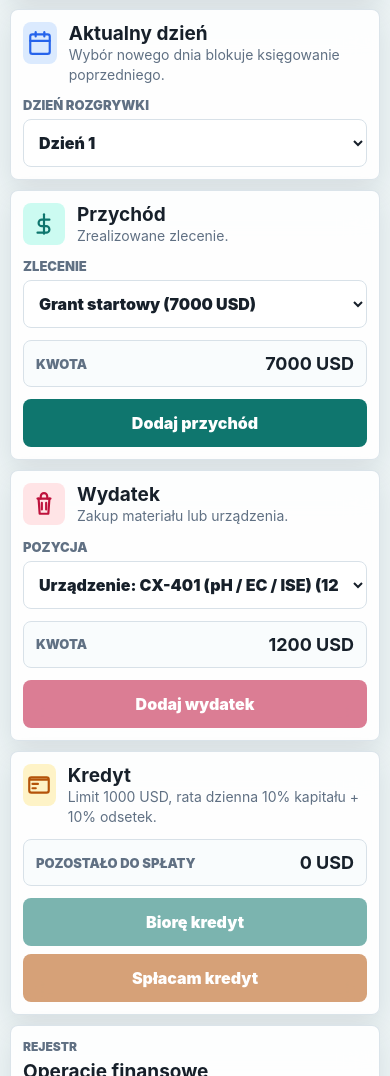
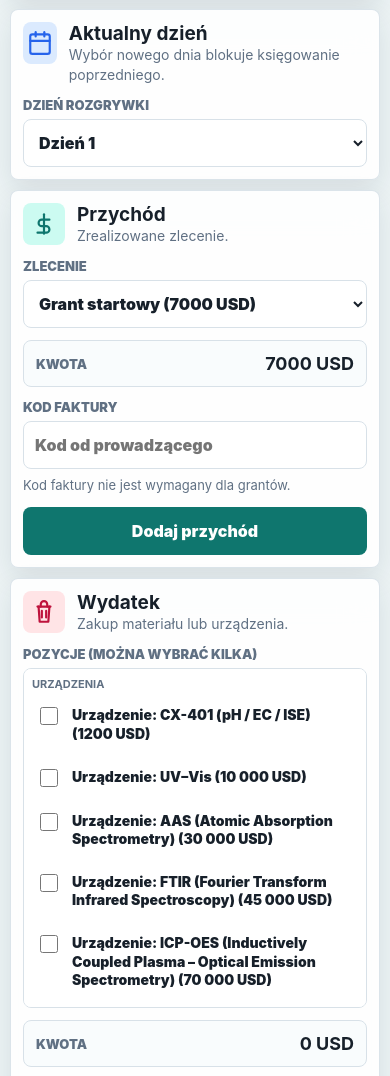
Before and after one commit to 66jurgor-dev/Finanse, a plain HTML site: page index.html in a window 390 px wide. Shown: the part 300-1376 px from the top of the page. Drawn offline with Linux system fonts and the light colour scheme.

Commit message:
Add files via upload

```diff
--- a/finance-data.js
+++ b/finance-data.js
@@ -3,182 +3,218 @@ window.financeData = {
     {
       "id": "E1",
       "name": "E1 - Kontrola odczynu wody powierzchniowej – rzeka Prądnik (Kraków)",
-      "amount": 3400
+      "amount": 3400,
+      "invoiceCode": "482"
     },
     {
       "id": "E2",
       "name": "E2 - Ocena mineralizacji wody gruntowej – okolice Olkusza",
-      "amount": 3500
+      "amount": 3500,
+      "invoiceCode": "739"
     },
     {
       "id": "E3",
       "name": "E3 - Wstępna kwalifikacja wody zbiornika – Zbiornik Dobczycki",
-      "amount": 3600
+      "amount": 3600,
+      "invoiceCode": "156"
     },
     {
       "id": "I4",
       "name": "I4 - Kontrola pH ścieku technologicznego – Strefa Przemysłowa Skawina",
-      "amount": 3900
+      "amount": 3900,
+      "invoiceCode": "904"
     },
     {
       "id": "I5",
       "name": "I5 - Kontrola przewodności wody obiegowej – elektrociepłownia Łęg",
-      "amount": 4100
+      "amount": 4100,
+      "invoiceCode": "317"
     },
     {
       "id": "I6",
       "name": "I6 - Oznaczenie jonów w ścieku laboratoryjnym – kampus akademicki Kraków",
-      "amount": 4200
+      "amount": 4200,
+      "invoiceCode": "668"
     },
     {
       "id": "E7",
       "name": "E7 - Kontrola przewodności wody rzecznej – rzeka Raba (rejon Myślenic)",
-      "amount": 3800
+      "amount": 3800,
+      "invoiceCode": "245"
     },
     {
       "id": "E8",
       "name": "E8 - Oznaczenie azotanów w wodzie powierzchniowej – rzeka Wisła (odcinek miejski)",
-      "amount": 5800
+      "amount": 5800,
+      "invoiceCode": "813"
     },
     {
       "id": "E9",
       "name": "E9 - Oznaczenie fosforanów w wodzie zbiornika – Zbiornik Czorsztyński",
-      "amount": 6000
+      "amount": 6000,
+      "invoiceCode": "591"
     },
     {
       "id": "E10",
       "name": "E10 - Oznaczenie żelaza ogólnego w wodzie gruntowej – rejon Bochni",
-      "amount": 6200
+      "amount": 6200,
+      "invoiceCode": "426"
     },
     {
       "id": "I11",
       "name": "I11 - Kontrola fenoli w ścieku przemysłowym – zakład chemiczny Oświęcim",
-      "amount": 6800
+      "amount": 6800,
+      "invoiceCode": "970"
     },
     {
       "id": "I12",
       "name": "I12 - Oznaczenie chromu(VI) w ścieku technologicznym – galwanizernia Kraków",
-      "amount": 7000
+      "amount": 7000,
+      "invoiceCode": "184"
     },
     {
       "id": "E13",
       "name": "E13 - Oznaczenie barwy wody po uzdatnianiu – SUW Raba",
-      "amount": 5900
+      "amount": 5900,
+      "invoiceCode": "635"
     },
     {
       "id": "I14",
       "name": "I14 - Kontrola związków organicznych w wodzie obiegowej – elektrociepłownia Skawina",
-      "amount": 6600
+      "amount": 6600,
+      "invoiceCode": "721"
     },
     {
       "id": "E15",
       "name": "E15 - Oznaczenie manganu w wodzie surowej – ujęcie Krzeszowice",
-      "amount": 6100
+      "amount": 6100,
+      "invoiceCode": "368"
     },
     {
       "id": "E17",
       "name": "E17 - Oznaczenie ołowiu w glebie z terenu zielonego – park miejski Kraków",
-      "amount": 8700
+      "amount": 8700,
+      "invoiceCode": "857"
     },
     {
       "id": "E18",
       "name": "E18 - Oznaczenie kadmu w osadach dennych – rzeka Skawa",
-      "amount": 8900
+      "amount": 8900,
+      "invoiceCode": "294"
     },
     {
       "id": "E19",
       "name": "E19 - Oznaczenie cynku w glebie rolniczej – okolice Proszowic",
-      "amount": 9000
+      "amount": 9000,
+      "invoiceCode": "612"
     },
     {
       "id": "I20",
       "name": "I20 - Oznaczenie niklu w ścieku przemysłowym – zakład metalowy Skawina",
-      "amount": 9600
+      "amount": 9600,
+      "invoiceCode": "438"
     },
     {
       "id": "I21",
       "name": "I21 - Oznaczenie miedzi w ścieku technologicznym – galwanizernia Nowa Huta",
-      "amount": 9800
+      "amount": 9800,
+      "invoiceCode": "785"
     },
     {
       "id": "I22",
       "name": "I22 - Identyfikacja składników gazowych w spalinach kotła – ciepłownia miejska",
-      "amount": 9200
+      "amount": 9200,
+      "invoiceCode": "529"
     },
     {
       "id": "I23",
       "name": "I23 - Kontrola emisji gazowych z instalacji technologicznej – zakład chemiczny Tarnów",
-      "amount": 10200
+      "amount": 10200,
+      "invoiceCode": "943"
     },
     {
       "id": "E24",
       "name": "E24 - Charakterystyka gazów glebowych z warstwy przypowierzchniowej – Pustynia Błędowska",
-      "amount": 8600
+      "amount": 8600,
+      "invoiceCode": "276"
     },
     {
       "id": "I25",
       "name": "I25 - Przesiewowa analiza gazu procesowego – instalacja chemiczna",
-      "amount": 8600
+      "amount": 8600,
+      "invoiceCode": "694"
     },
     {
       "id": "I26",
       "name": "I26 - Analiza składu gazów odlotowych z reaktora – zakład chemiczny Oświęcim",
-      "amount": 10000
+      "amount": 10000,
+      "invoiceCode": "351"
     },
     {
       "id": "E27",
       "name": "E27 - Wielopierwiastkowa analiza gleby z terenu zurbanizowanego – Kraków",
-      "amount": 14500
+      "amount": 14500,
+      "invoiceCode": "808"
     },
     {
       "id": "E28",
       "name": "E28 - Wielopierwiastkowa analiza osadów dennych – rzeka Dunajec",
-      "amount": 15000
+      "amount": 15000,
+      "invoiceCode": "167"
     },
     {
       "id": "E29",
       "name": "E29 - Analiza składu pierwiastkowego popiołu – instalacja energetyczna",
-      "amount": 15500
+      "amount": 15500,
+      "invoiceCode": "734"
     },
     {
       "id": "I30",
       "name": "I30 - Kontrola metali w ścieku przemysłowym po oczyszczaniu",
-      "amount": 16500
+      "amount": 16500,
+      "invoiceCode": "489"
     },
     {
       "id": "I31",
       "name": "I31 - Wielopierwiastkowa analiza wody technologicznej – obieg zamknięty",
-      "amount": 16800
+      "amount": 16800,
+      "invoiceCode": "902"
     },
     {
       "id": "I32",
       "name": "I32 - Analiza pierwiastkowa koncentratu procesowego – zakład przeróbczy",
-      "amount": 17500
+      "amount": 17500,
+      "invoiceCode": "213"
     },
     {
       "id": "E33",
       "name": "E33 - Oznaczenie metali w biomasie odpadowej – instalacja energetyczna",
-      "amount": 15200
+      "amount": 15200,
+      "invoiceCode": "560"
     },
     {
       "id": "I34",
       "name": "I34 - Kontrola składu pierwiastkowego surowca wtórnego – linia recyklingu",
-      "amount": 17000
+      "amount": 17000,
+      "invoiceCode": "647"
     },
     {
       "id": "E35",
       "name": "E35 - Oznaczenie LZO w powietrzu glebowym – teren poprzemysłowy",
-      "amount": 45000
+      "amount": 45000,
+      "invoiceCode": "395"
     },
     {
       "id": "E36",
       "name": "E36 - Analiza emisji LZO z osadów ściekowych",
-      "amount": 45000
+      "amount": 45000,
+      "invoiceCode": "871"
     },
     {
       "id": "E37",
       "name": "E37 - Oznaczenie LZO w gazach porowych składowiska odpadów",
-      "amount": 45000
+      "amount": 45000,
+      "invoiceCode": "628"
     },
     {
       "id": "G1",
--- a/finanse.css
+++ b/finanse.css
@@ -222,6 +222,78 @@ select:focus,
 input:focus {
   border-color: var(--blue);
   box-shadow: 0 0 0 3px rgba(37, 99, 235, 0.14);
+}
+
+input.invalid {
+  border-color: var(--rose);
+  box-shadow: 0 0 0 3px rgba(190, 18, 60, 0.12);
+}
+
+.code-feedback {
+  margin-top: -4px;
+  color: var(--muted);
+  font-size: 12px;
+  line-height: 1.35;
+}
+
+.code-feedback.error {
+  color: var(--rose);
+  font-weight: 800;
+}
+
+.expense-choice-list {
+  max-height: 270px;
+  overflow: auto;
+  border: 1px solid var(--line);
+  border-radius: 8px;
+  background: var(--paper);
+  padding: 8px;
+}
+
+.expense-choice-group {
+  display: grid;
+  gap: 5px;
+}
+
+.expense-choice-group + .expense-choice-group {
+  margin-top: 10px;
+  padding-top: 10px;
+  border-top: 1px solid var(--line);
+}
+
+.expense-choice-group > strong {
+  color: var(--muted);
+  font-size: 11px;
+  text-transform: uppercase;
+}
+
+.expense-choice {
+  display: grid;
+  grid-template-columns: 20px minmax(0, 1fr);
+  gap: 8px;
+  align-items: start;
+  border-radius: 6px;
+  padding: 7px;
+  color: var(--ink);
+  font-size: 13px;
+  line-height: 1.3;
+  text-transform: none;
+}
+
+.expense-choice:hover {
+  background: #f3f7f8;
+}
+
+.expense-choice input {
+  width: 16px;
+  min-height: 16px;
+  margin: 1px 0 0;
+  padding: 0;
+}
+
+.expense-choice.disabled {
+  background: #eef2f6;
+  color: #94a3b8;
 }
 
 option:disabled {
@@ -634,12 +706,31 @@ th:nth-child(4) {
     font-size: 16px;
   }
 
+  .expense-choice-list {
+    max-height: 340px;
+  }
+
+  .expense-choice {
+    grid-template-columns: 24px minmax(0, 1fr);
+    padding: 10px 8px;
+    font-size: 14px;
+  }
+
+  .expense-choice input {
+    width: 18px;
+    min-height: 18px;
+  }
+
   .amount-preview strong {
     font-size: 18px;
   }
 
   .event-notice {
     font-size: 14px;
+  }
+
+  .code-feedback {
+    font-size: 13px;
   }
 
   .panel-heading {
--- a/finanse.js
+++ b/finanse.js
@@ -17,6 +17,8 @@ const money = new Intl.NumberFormat("pl-PL", {
 const currentDaySelect = document.querySelector("#currentDay");
 const incomeSelect = document.querySelector("#incomeSelect");
 const expenseSelect = document.querySelector("#expenseSelect");
+const invoiceCodeInput = document.querySelector("#invoiceCodeInput");
+const invoiceCodeFeedback = document.querySelector("#invoiceCodeFeedback");
 const incomeAmount = document.querySelector("#incomeAmount");
 const expenseAmount = document.querySelector("#expenseAmount");
 const loanBalance = document.querySelector("#loanBalance");
@@ -40,6 +42,7 @@ repayLoanBtn.addEventListener("click", repayLoan);
 document.querySelector("#clearBtn").addEventListener("click", clearLedger);
 document.querySelector("#exportBtn").addEventListener("click", exportCsv);
 incomeSelect.addEventListener("change", updatePreviews);
+invoiceCodeInput.addEventListener("input", updatePreviews);
 expenseSelect.addEventListener("change", updatePreviews);
 currentDaySelect.addEventListener("change", changeCurrentDay);
 
@@ -103,39 +106,51 @@ function fillIncomeSelect() {
 }
 
 function fillExpenseSelect() {
+  const selectedIds = new Set(selectedExpenseItems().map((item) => item.id));
   const purchasedIds = new Set(entries.filter((entry) => entry.type === "expense").map((entry) => entry.itemId));
   const optionFor = (item, prefix) => {
     const purchased = purchasedIds.has(item.id);
+    const checked = selectedIds.has(item.id) && !purchased;
     const suffix = purchased ? " - zakupione" : "";
-    return `<option value="${item.id}" ${purchased ? "disabled" : ""}>${prefix}: ${escapeHtml(item.name)} (${formatMoney(item.amount)})${suffix}</option>`;
+    return `
+      <label class="expense-choice ${purchased ? "disabled" : ""}">
+        <input type="checkbox" value="${item.id}" ${checked ? "checked" : ""} ${purchased ? "disabled" : ""} />
+        <span>${prefix}: ${escapeHtml(item.name)} (${formatMoney(item.amount)})${suffix}</span>
+      </label>
+    `;
   };
 
-  const devices = data.devices.map((item) => optionFor(item, "Urządzenie")).join("");
-  const materials = data.materials.map((item) => optionFor(item, "Materiał")).join("");
-  const services = (data.services ?? []).map((item) => optionFor(item, "Usługa")).join("");
+  const groupFor = (label, items, prefix) => `
+    <div class="expense-choice-group">
+      <strong>${label}</strong>
+      ${items.map((item) => optionFor(item, prefix)).join("")}
+    </div>
+  `;
 
   expenseSelect.innerHTML = `
-    <optgroup label="Urządzenia">${devices}</optgroup>
-    <optgroup label="Materiały">${materials}</optgroup>
-    <optgroup label="Usługi">${services}</optgroup>
+    ${groupFor("Urządzenia", data.devices, "Urządzenie")}
+    ${groupFor("Materiały", data.materials, "Materiał")}
+    ${groupFor("Usługi", data.services ?? [], "Usługa")}
   `;
 
-  const firstAvailable = [...expenseSelect.options].find((option) => !option.disabled);
-  expenseSelect.disabled = !firstAvailable;
-  if (firstAvailable) expenseSelect.value = firstAvailable.value;
+  expenseSelect.querySelectorAll('input[type="checkbox"]').forEach((checkbox) => {
+    checkbox.addEventListener("change", updatePreviews);
+  });
 }
 
 function updatePreviews() {
   const income = data.orders.find((item) => item.id === incomeSelect.value);
-  const expense = data.expenses.find((item) => item.id === expenseSelect.value);
+  const selectedExpenses = selectedExpenseItems();
+  const expenseTotal = selectedExpenses.reduce((sum, item) => sum + item.amount, 0);
   const balance = currentBalance();
-  const hasFunds = !expense || expense.amount <= balance;
+  const hasFunds = selectedExpenses.length > 0 && expenseTotal <= balance;
   const startGrantTaken = hasStartGrant();
 
   incomeAmount.textContent = formatMoney(income?.amount ?? 0);
-  expenseAmount.textContent = formatMoney(expense?.amount ?? 0);
+  renderInvoiceCodeState(income);
+  expenseAmount.textContent = formatMoney(expenseTotal);
   expenseAmount.classList.remove("negative");
-  addExpenseBtn.disabled = !startGrantTaken || expenseSelect.disabled || !hasFunds;
+  addExpenseBtn.disabled = !startGrantTaken || selectedExpenses.length === 0 || !hasFunds;
 
   loanBalance.textContent = formatMoney(financeState.loanPrincipal);
   takeLoanBtn.disabled = !startGrantTaken || financeState.loanPrincipal > 0;
@@ -149,6 +164,10 @@ function addIncome() {
   const item = data.orders.find((order) => order.id === incomeSelect.value);
   if (!item) return;
   if (!hasStartGrant() && item.id !== "G1") return;
+  if (!isInvoiceCodeValid(item)) {
+    renderInvoiceCodeState(item, true);
+    return;
+  }
   const alreadyBooked = entries.some((entry) => entry.type === "income" && entry.itemId === item.id);
   if (alreadyBooked) return;
 
@@ -161,6 +180,7 @@ function addIncome() {
     amount: item.amount,
     signedAmount: item.amount,
   }));
+  invoiceCodeInput.value = "";
 
   persist();
   render();
@@ -168,17 +188,17 @@ function addIncome() {
 
 function addExpense() {
   if (!hasStartGrant()) return;
-  const item = data.expenses.find((expense) => expense.id === expenseSelect.value);
-  if (!item) return;
-  const alreadyPurchased = entries.some((entry) => entry.type === "expense" && entry.itemId === item.id);
-  if (alreadyPurchased) return;
+  const selectedExpenses = selectedExpenseItems();
+  if (!selectedExpenses.length) return;
 
   const day = activeDay();
-  if (item.amount > currentBalance()) {
+  const total = selectedExpenses.reduce((sum, item) => sum + item.amount, 0);
+  if (total > currentBalance()) {
     updatePreviews();
     return;
   }
 
+  for (const item of selectedExpenses) {
     entries.push(createEntry({
       day,
       type: "expense",
@@ -188,6 +208,7 @@ function addExpense() {
       amount: item.amount,
       signedAmount: -item.amount,
     }));
+  }
 
   persist();
   render();
@@ -427,6 +448,40 @@ function currentBalance() {
   return entries.reduce((sum, entry) => sum + entryValue(entry), 0);
 }
 
+function selectedExpenseItems() {
+  if (!expenseSelect) return [];
+  const purchasedIds = new Set(entries.filter((entry) => entry.type === "expense").map((entry) => entry.itemId));
+  return [...expenseSelect.querySelectorAll('input[type="checkbox"]:checked')]
+    .map((checkbox) => data.expenses.find((expense) => expense.id === checkbox.value))
+    .filter((item) => item && !purchasedIds.has(item.id));
+}
+
+function isInvoiceCodeValid(order) {
+  if (!order?.invoiceCode) return true;
+  return invoiceCodeInput.value.trim() === order.invoiceCode;
+}
+
+function renderInvoiceCodeState(order, forceError = false) {
+  if (!order?.invoiceCode) {
+    invoiceCodeInput.disabled = true;
+    invoiceCodeInput.value = "";
+    invoiceCodeInput.classList.remove("invalid");
+    invoiceCodeFeedback.textContent = "Kod faktury nie jest wymagany dla grantów.";
+    invoiceCodeFeedback.classList.remove("error");
+    return;
+  }
+
+  invoiceCodeInput.disabled = false;
+  const typed = invoiceCodeInput.value.trim();
+  const valid = typed === order.invoiceCode;
+  const shouldShowError = forceError || (typed.length === 3 && !valid);
+  invoiceCodeInput.classList.toggle("invalid", shouldShowError);
+  invoiceCodeFeedback.textContent = shouldShowError
+    ? "Niepoprawny kod faktury. Poproś prowadzącego o potwierdzenie realizacji zlecenia."
+    : "Wpisz trzycyfrowy kod faktury zatwierdzony przez prowadzącego.";
+  invoiceCodeFeedback.classList.toggle("error", shouldShowError);
+}
+
 function activeDay() {
   return financeState.currentDay ?? 1;
 }
--- a/index.html
+++ b/index.html
@@ -4,7 +4,7 @@
     <meta charset="UTF-8" />
     <meta name="viewport" content="width=device-width, initial-scale=1.0" />
     <title>Księga finansowa laboratorium</title>
-    <link rel="stylesheet" href="finanse.css?v=20260523-15" />
+    <link rel="stylesheet" href="finanse.css?v=20260524-4" />
   </head>
   <body>
     <main class="finance-app">
@@ -13,7 +13,7 @@
           <p class="eyebrow">Gra analityczna</p>
           <h1>Księga finansowa laboratorium</h1>
           <p class="subtitle">Cyfrowa tabela przychodów i wydatków do rozgrywki ekonomicznej.</p>
-          <span class="version">Wersja 2026.05.23-15</span>
+          <span class="version">Wersja 2026.05.24-4</span>
         </div>
         <div class="hero-total" aria-live="polite">
           <span>Bilans ogólny</span>
@@ -65,6 +65,11 @@
             <span>Kwota</span>
             <strong id="incomeAmount">0 USD</strong>
           </div>
+          <label>
+            Kod faktury
+            <input id="invoiceCodeInput" type="text" inputmode="numeric" maxlength="3" placeholder="Kod od prowadzącego" autocomplete="off" />
+          </label>
+          <div class="code-feedback" id="invoiceCodeFeedback">Kod wymagany dla zleceń, granty księgują się bez kodu.</div>
           <button class="primary-action" id="addIncomeBtn" type="button">Dodaj przychód</button>
         </article>
 
@@ -86,8 +91,8 @@
           </div>
 
           <label>
-            Pozycja
-            <select id="expenseSelect"></select>
+            Pozycje (można wybrać kilka)
+            <div class="expense-choice-list" id="expenseSelect"></div>
           </label>
           <div class="amount-preview">
             <span>Kwota</span>
@@ -164,7 +169,7 @@
             <strong id="totalIncome">0 USD</strong>
           </div>
           <div class="metric expense-metric">
-            <span>Wypływy</span>
+            <span>Wydatki</span>
             <strong id="totalExpense">0 USD</strong>
           </div>
           <div class="metric balance-metric">
@@ -189,7 +194,7 @@
       </aside>
     </main>
 
-    <script src="finance-data.js?v=20260523-15"></script>
-    <script src="finanse.js?v=20260523-15"></script>
+    <script src="finance-data.js?v=20260524-4"></script>
+    <script src="finanse.js?v=20260524-4"></script>
   </body>
 </html>
```
Lines whose indentation alone changed are shown as unchanged.
